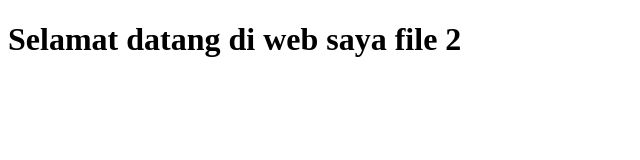
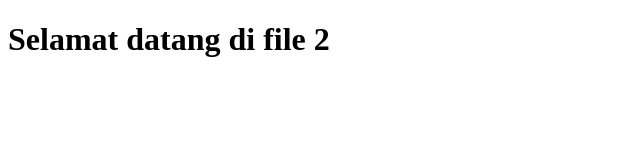
Before and after one commit to rizqu24/teswebsite, a plain HTML site: page kumpulan/file2.html in a window 1280 px wide. Shown: the whole page, without its empty margins (0-640 px from the left). Drawn offline with Linux system fonts and the light colour scheme.

Commit message:
Update file2.html

```diff
--- a/kumpulan/file2.html
+++ b/kumpulan/file2.html
@@ -6,6 +6,6 @@
     <title>Selamat Datang</title>
 </head>
 <body>
-    <h1>Selamat datang di web saya file 2</h1>
+    <h1>Selamat datang di file 2</h1>
 </body>
 </html>
```
